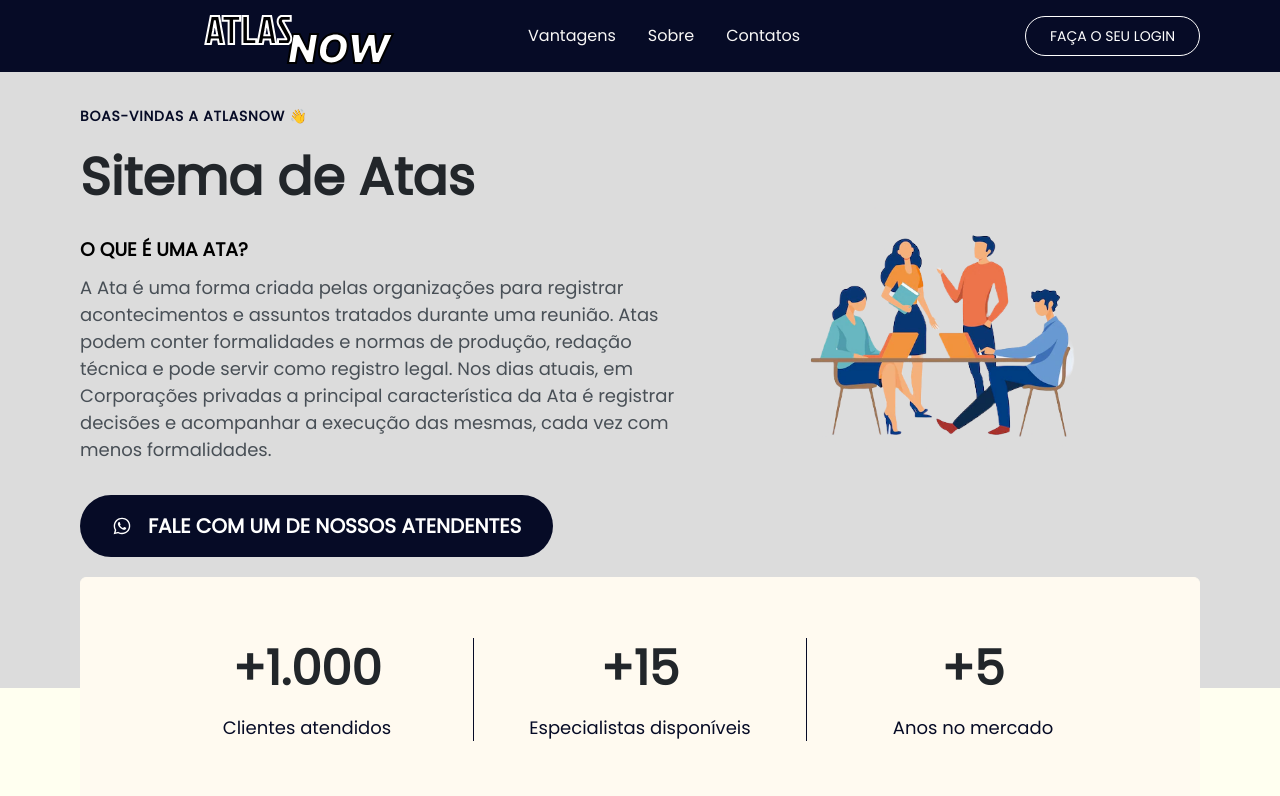
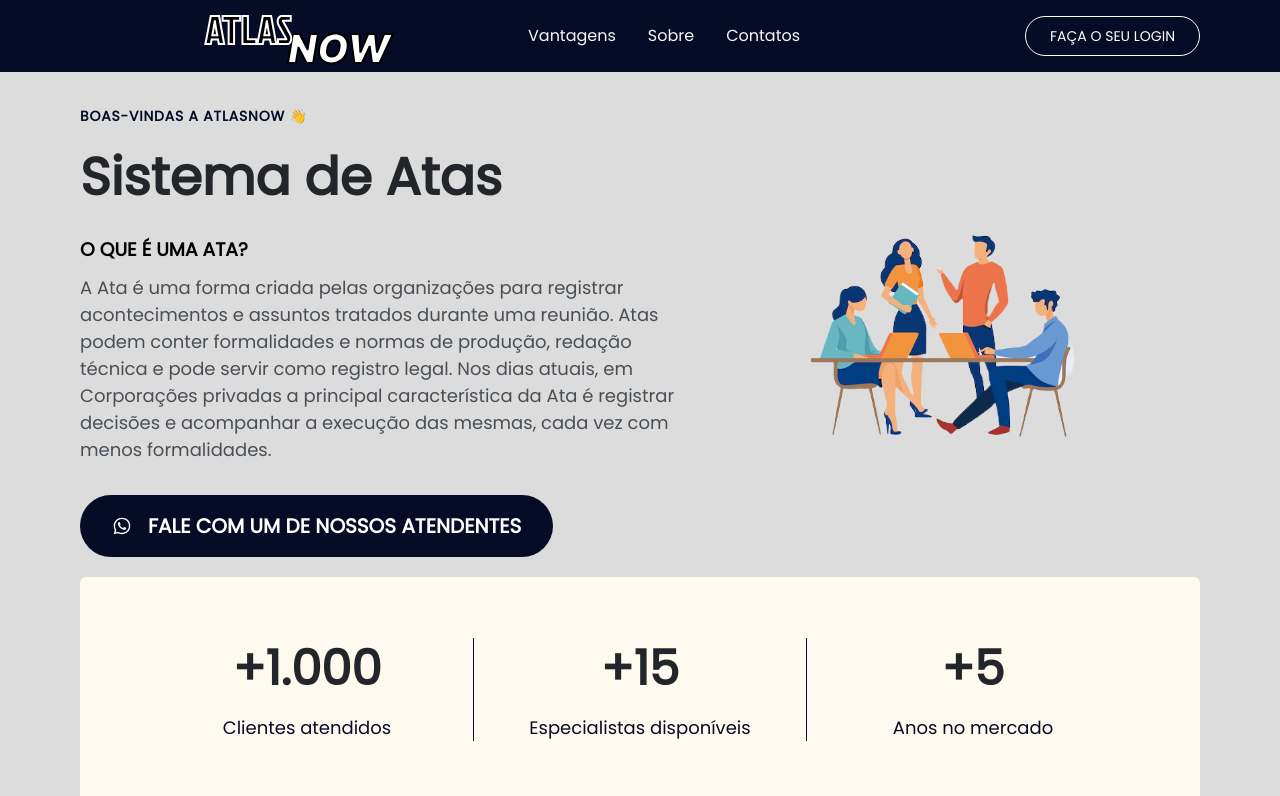
Before and after one commit to annaclaraf/Atlasnow-frontend, a React (Create React App) app: page / in a window 1280 px wide. Shown: the top 796 px of the page. Built offline with nearby package versions, Linux system fonts and the light colour scheme.

Commit message:
updade-css

```diff
--- a/src/pages/emissor/cadastrar/style.css
+++ b/src/pages/emissor/cadastrar/style.css
@@ -51,7 +51,6 @@
 .wrapper-cadastro input {
   padding: 5px;
   width: 10rem;
-
   border: 2px solid;
   border-top: none;
   border-left: none;
--- a/src/pages/emissor/index.js
+++ b/src/pages/emissor/index.js
@@ -105,7 +105,7 @@
             <caption>Lista de Emissores:</caption>
             <thead>
               <tr>
-                <th>Nome</th>
+                <th className='nome'>Nome</th>
                 <th>Data Admissão</th>
                 <th></th>
               </tr>
@@ -115,7 +115,7 @@
                 <tbody key={emissor.id}>
                   <tr>
                     <td className="nome">{emissor.nome}</td>
-                    <td className="setor">
+                    <td className="admissao">
                       {format(new Date(emissor.dataAdmissao), 'dd/MM/yyyy')}
                     </td>
                     <td className="icones">
--- a/src/pages/emissor/view/style.css
+++ b/src/pages/emissor/view/style.css
@@ -1,6 +1,5 @@
 .centro {
   display: flex;
-  justify-content: left;
   padding-top: 20px;
   padding-bottom: 10px;
   justify-content: space-evenly;
--- a/src/pages/inicial/index.js
+++ b/src/pages/inicial/index.js
@@ -1,5 +1,4 @@
 import { Link } from 'react-router-dom'
-
 import img1 from '../../assets/img1.png'
 import img2 from '../../assets/img2.png'
 import img3 from '../../assets/img3.png'
@@ -7,8 +6,6 @@
 import './style.css'
 
 export function Inicial() {
-
-
   function openMenu() {
     document.body.classList.add('menu-expanded')
   }
@@ -222,7 +219,7 @@
           <div className="coluna-a">
             <header>
               <h4>BOAS-VINDAS A ATLASNOW 👋</h4>
-              <h1> Sitema de Atas </h1>
+              <h1> Sistema de Atas </h1>
             </header>
 
             <div className="content">
@@ -276,7 +273,7 @@
       <section id="services">
         <div className="wrapper">
           <header>
-            <h2>Vantagens</h2>
+            <h2 className="services">Vantagens</h2>
           </header>
           <div className="content">
             <div className="cards">
--- a/src/pages/inicial/style.css
+++ b/src/pages/inicial/style.css
@@ -5,10 +5,10 @@
   --headline: hsl(210, 11%, 15%);
   --paragraph: hsl(210, 9%, 31%);
   --box-background: hsl(39, 100%, 97%);
-  /*brand-beige*/
+
   --background-color: #1a83ff;
   --brand-green-light-02: hsl(calc(var(--hue) + 10), 14%, 97%);
-  /* brand-light*/
+
   --navi-height: 7.2rem;
   --Button-animation: #1a83ff;
 
@@ -216,7 +216,7 @@
 }
 
 .menu .button:hover {
-  background-color: gray;
+  background-color: var(--background-color);
   color: white;
   filter: brightness(1.2);
 }
@@ -244,7 +244,7 @@
 #home::before {
   content: '';
   width: 100vw;
-  height: calc(70% + var(--navi-height));
+  height: calc(110% + var(--navi-height));
   background-color: #dcdcdc;
   display: block;
   position: absolute;
@@ -522,7 +522,7 @@
 
   /* #####-HOME-##### */
   #home::before {
-    height: calc(95% - var(--navi-height));
+    height: calc(110% - var(--navi-height));
   }
 
   #home {
@@ -569,7 +569,7 @@
   }
 
   /* #####-SERVICE-##### */
-  #services h2 {
+  #services h2.services {
     width: 47rem;
     margin-inline: auto;
   }
--- a/src/pages/login/index.js
+++ b/src/pages/login/index.js
@@ -60,7 +60,7 @@
         </div>
         <form id="form" onSubmit={handleLogin}>
           <label id="espace" htmlFor="Email">
-            Email
+            E-mail
           </label>
           <input
             type="email"
--- a/src/pages/login/style.css
+++ b/src/pages/login/style.css
@@ -92,3 +92,6 @@
 #logo-login {
   margin-top: 2rem;
 }
+input {
+  background-color: #fffff0;
+}
```
